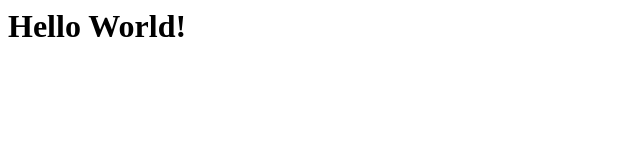
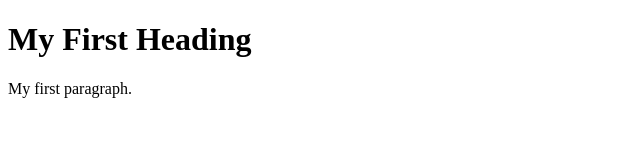
Before and after one commit to rohitvarghesebits/rohitvarghese96.github.io, a plain HTML site: page index.html in a window 1280 px wide. Shown: the whole page, without its empty margins (0-640 px from the left). Drawn offline with Linux system fonts and the light colour scheme.

Commit message:
Update index.html

```diff
--- a/index.html
+++ b/index.html
@@ -1 +1,9 @@
-<h1>Hello World!</h1>
+<!DOCTYPE html>
+<html>
+<body>
+
+<h1>My First Heading</h1>
+<p>My first paragraph.</p>
+
+</body>
+</html>
```
